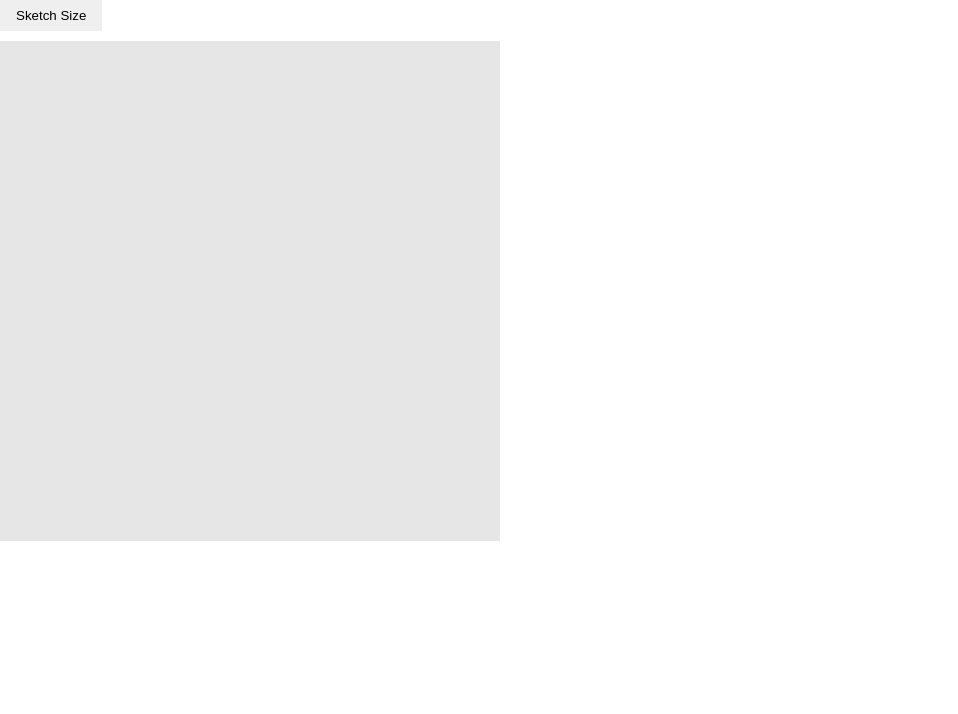
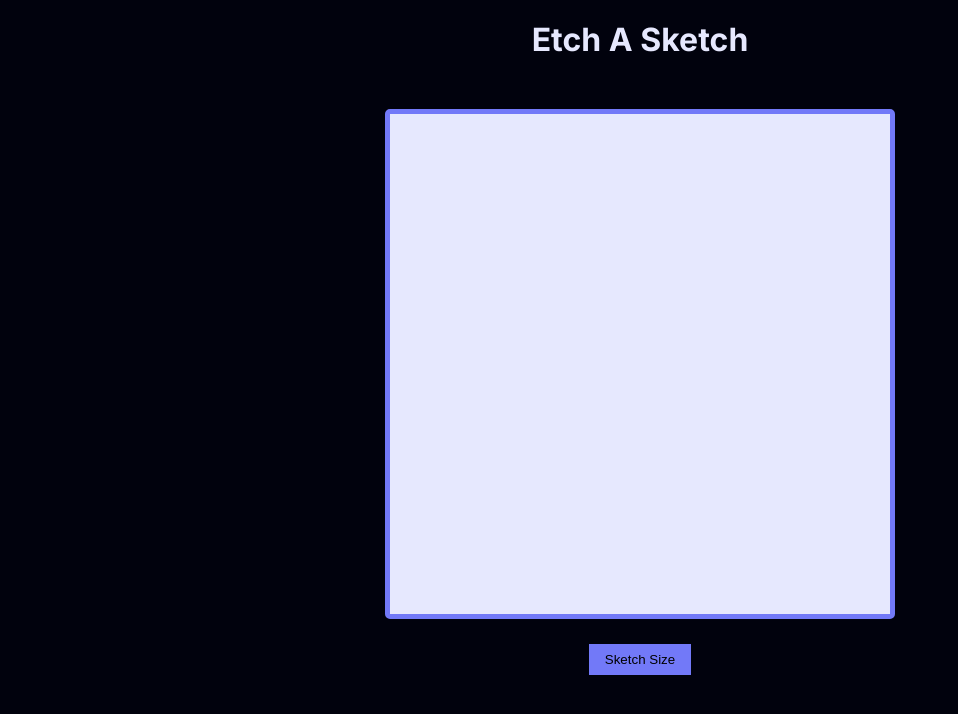
Before and after one commit to DavydTseluiko/etch-a-sketch, a plain HTML site: page index.html in a window 1280 px wide. Shown: the whole page, without its empty margins (0-958 px from the left). Drawn offline with Linux system fonts and the light colour scheme.

Commit message:
Make website look prettier

```diff
--- a/css/style.css
+++ b/css/style.css
@@ -1,5 +1,10 @@
+@import url("https://fonts.googleapis.com/css2?family=Inter:wght@100..900&display=swap");
+
 :root {
-  --sketch-color: #dfdfdfc3;
+  --main-color: #e6e8fe;
+  --background-color: #01020d;
+  --primary-color: #7279f8;
+  --secondary-color: #6e09a5;
 }
 
 * {
@@ -12,20 +17,32 @@
 body {
   width: 100%;
   height: 100%;
+  background-color: var(--background-color);
+  text-align: center;
+  font-family: "Inter", sans-serif;
+}
+
+.title {
+  margin: 20px 0 50px 0;
+  color: var(--main-color);
 }
 
 .size {
   padding: 8px 16px;
   cursor: pointer;
-  margin-bottom: 10px;
+  background-color: var(--primary-color);
 }
 
 .container {
+  box-sizing: content-box;
+  border: 5px solid var(--primary-color);
+  border-radius: 5px;
   display: flex;
   flex-wrap: wrap;
   width: 500px;
+  margin: 25px auto;
 }
 
 .container > div {
-  background-color: var(--sketch-color);
+  background-color: var(--main-color);
 }
--- a/index.html
+++ b/index.html
@@ -7,8 +7,9 @@
     <title>Etch A Sketch</title>
   </head>
   <body>
+    <h1 class="title">Etch A Sketch</h1>
+    <div class="container"></div>
     <button class="size">Sketch Size</button>
-    <div class="container"></div>
     <script src="./js/script.js"></script>
   </body>
 </html>
```
